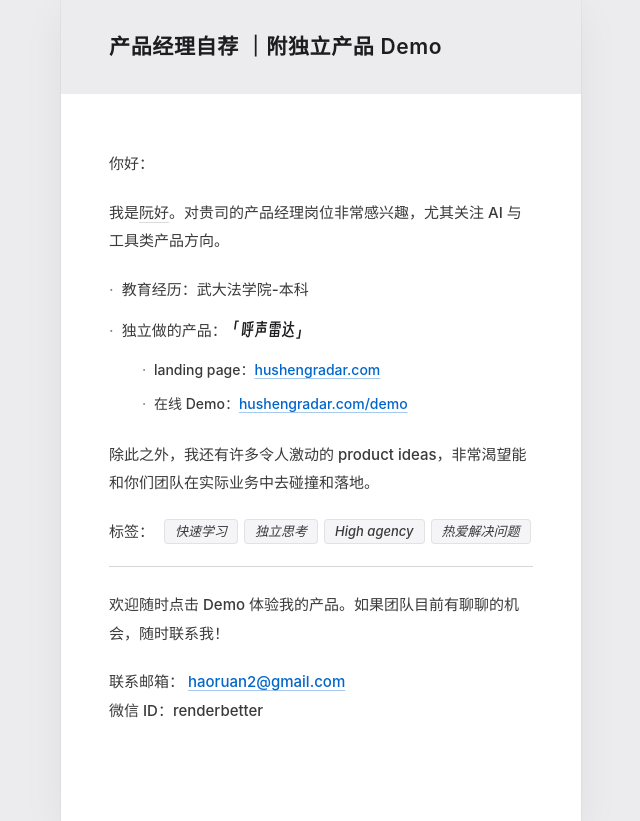
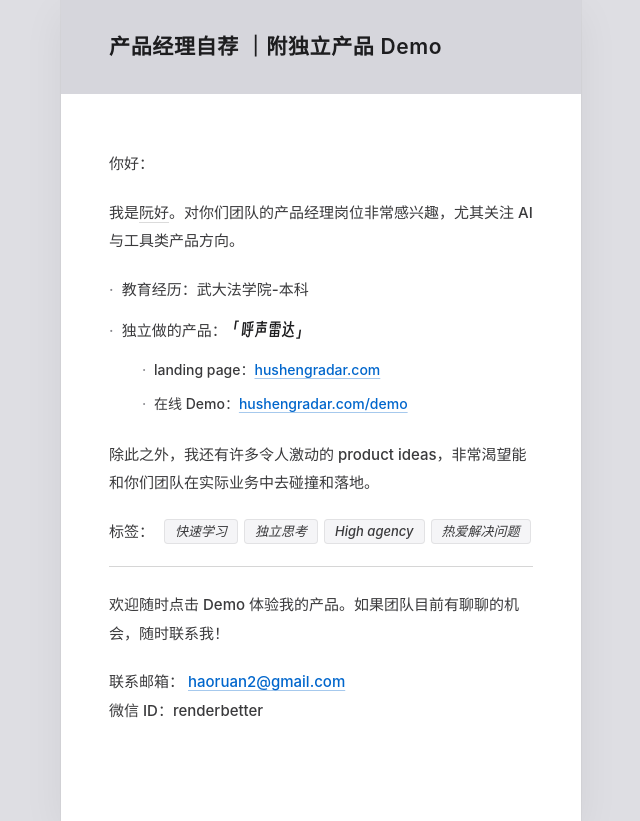
Before and after one commit to somar111/hushengradar, a Next.js app: page /bio in a window 1280 px wide. Shown: the whole page, without its empty margins (319-959 px from the left). Built offline with nearby package versions, Linux system fonts and the light colour scheme.

Commit message:
Tune bio copy and deepen desktop gray margins.
Switch 贵司 to 你们团队 and darken the surround/header grays for clearer contrast.

Co-authored-by: Cursor <cursoragent@cursor.com>

```diff
--- a/app/bio/bio.css
+++ b/app/bio/bio.css
@@ -1,7 +1,7 @@
 .bio-root {
   min-height: 100vh;
   width: 100%;
-  background: #ececef;
+  background: #dedee3;
   color: #3a3a3c;
   font-family: "PingFang SC", -apple-system, BlinkMacSystemFont, "Helvetica Neue", sans-serif;
   font-size: 15px;
@@ -37,7 +37,7 @@
 .bio-header {
   margin: calc(var(--bio-unit) * -10) calc(var(--bio-unit) * -6) calc(var(--bio-unit) * 7);
   padding: calc(var(--bio-unit) * 4) calc(var(--bio-unit) * 6);
-  background: #ececef;
+  background: #d6d6dc;
 }
 
 .bio-title {
--- a/app/bio/layout.tsx
+++ b/app/bio/layout.tsx
@@ -19,7 +19,7 @@ export const metadata: Metadata = {
 export default function BioLayout({ children }: { children: React.ReactNode }) {
   return (
     <>
-      <style>{`body { background: #ececef !important; }`}</style>
+      <style>{`body { background: #dedee3 !important; }`}</style>
       <div className="bio-root">{children}</div>
     </>
   );
--- a/app/bio/page.tsx
+++ b/app/bio/page.tsx
@@ -8,7 +8,7 @@ export default function BioPage() {
       <p>你好：</p>
 
       <p>
-        我是<span className="bio-name">阮好</span>。对贵司的产品经理岗位非常感兴趣，尤其关注
+        我是<span className="bio-name">阮好</span>。对你们团队的产品经理岗位非常感兴趣，尤其关注
         AI 与工具类产品方向。
       </p>
 
```
